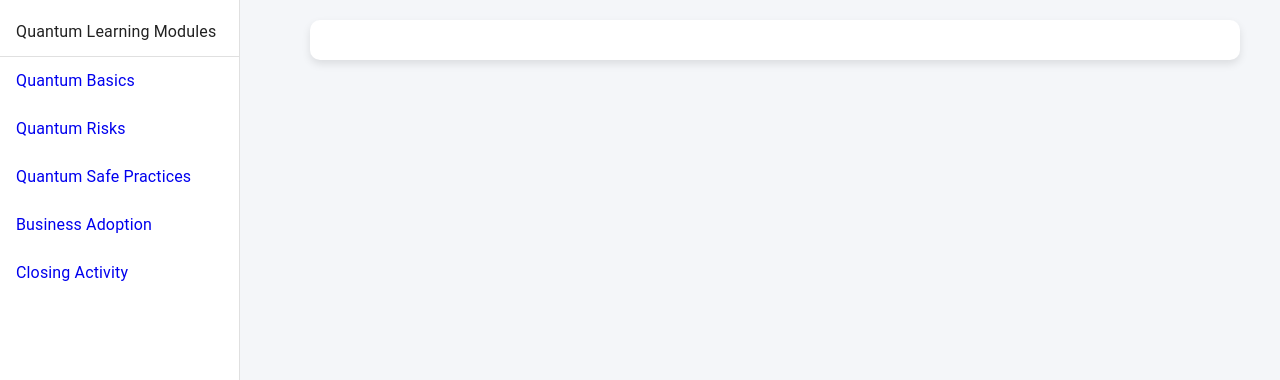
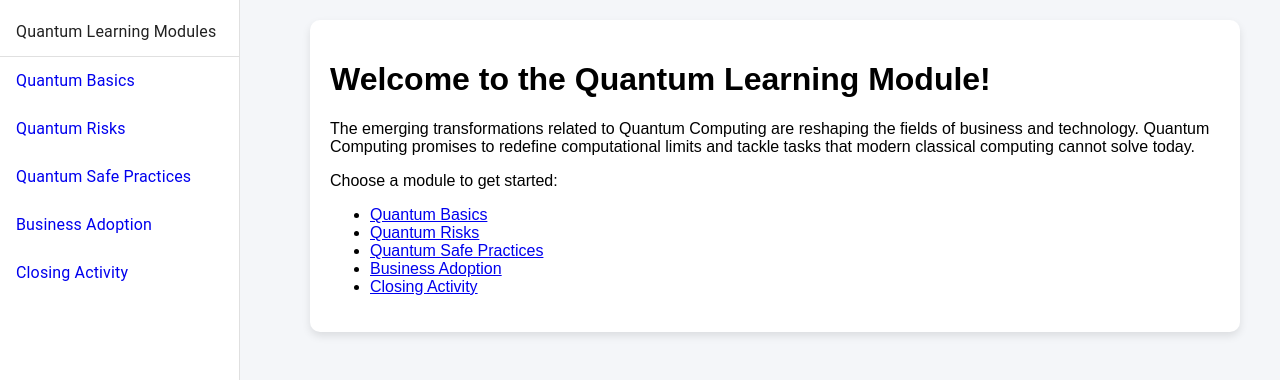
Before and after one commit to Blackpenguin46/quantummodule, a React (Create React App) app: page /quiz in a window 1280 px wide. Shown: the top 380 px of the page. Built offline with nearby package versions, Linux system fonts and the light colour scheme.

Commit message:
new app.js

```diff
--- a/src/App.js
+++ b/src/App.js
@@ -7,7 +7,7 @@ import QuantumSafePractices from './modules/QuantumSafePractices';
 import BusinessAdoption from './modules/BusinessAdoption';
 import ClosingActivity from './modules/ClosingActivity';
 import Sidebar from './components/Sidebar'; // Import Sidebar component
-import './App.css'; // Import any global styles
+import './App.css'; // Import global styles
 
 function App() {
   return (
@@ -16,12 +16,16 @@ function App() {
         <Sidebar /> {/* Sidebar is now included */}
         <div className="main-content">
           <Routes>
+            {/* Default Route to Landing Page */}
             <Route path="/" element={<LandingPage />} />
             <Route path="/quantum-basics" element={<QuantumBasics />} />
             <Route path="/quantum-risks" element={<QuantumRisks />} />
             <Route path="/quantum-safe-practices" element={<QuantumSafePractices />} />
             <Route path="/business-adoption" element={<BusinessAdoption />} />
             <Route path="/closing-activity" element={<ClosingActivity />} />
+
+            {/* Fallback route for any unknown paths */}
+            <Route path="*" element={<LandingPage />} />
           </Routes>
         </div>
       </div>
```
Also changed, not shown: 6 other files (tests, documents, lock files or other folders).
